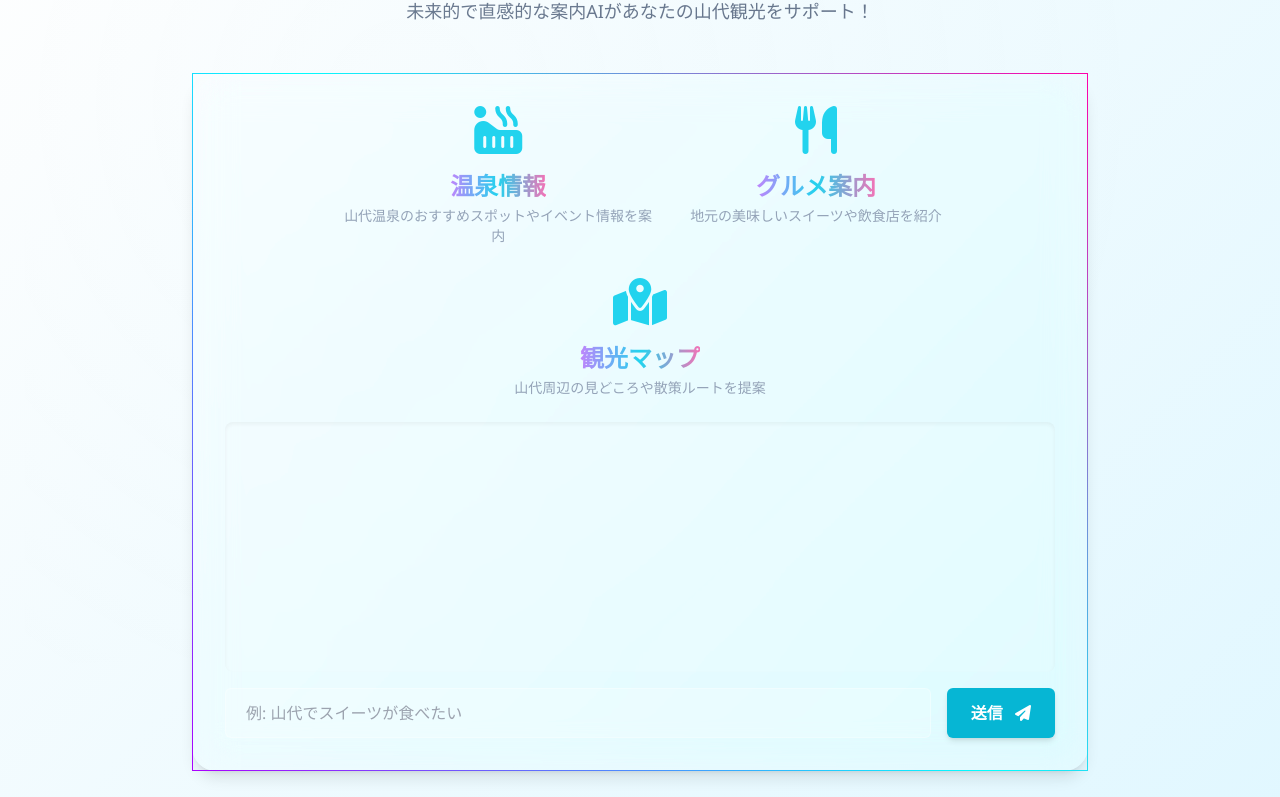
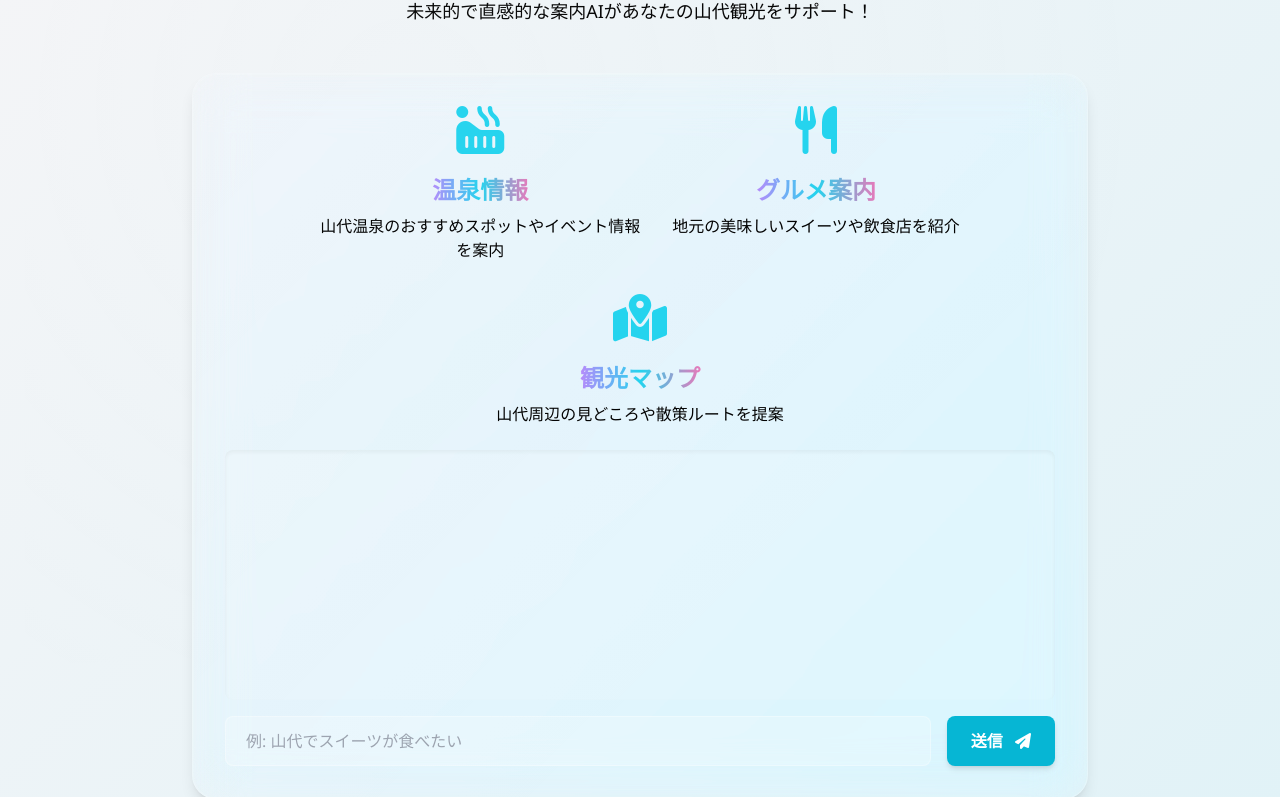
Before and after one commit to ginta0212/yamashiro-ai, a website: page index.html in a window 1280 px wide. Shown: the part 112-909 px from the top of the page. Drawn offline with nearby package versions, Linux system fonts and the light colour scheme.

Commit message:
Update index.html

```diff
--- a/index.html
+++ b/index.html
@@ -7,7 +7,6 @@
 <script src="https://cdn.tailwindcss.com"></script>
 <link href="https://cdnjs.cloudflare.com/ajax/libs/font-awesome/6.4.0/css/all.min.css" rel="stylesheet"/>
 <style>
-    /* 背景グラデーション＋微妙な光の層 */
   body {
     font-family: 'Segoe UI', 'Inter', sans-serif;
     min-height: 100vh;
@@ -15,16 +14,16 @@
     flex-direction: column;
     align-items: center;
     padding: 2rem 1rem;
-      background: linear-gradient(135deg, #fefefe, #e0f7ff);
+    background: linear-gradient(135deg, #f5f5f7, #e0f2f7);
     color: rgba(30,30,30,0.9);
     transition: background 0.5s, color 0.5s;
+    position: relative;
   }
   body.dark {
     background: linear-gradient(135deg, #0f172a, #1e293b);
     color: rgba(224,232,240,0.9);
   }
 
-    /* 微妙に動く光 */
   body::before {
     content: '';
     position: fixed;
@@ -39,56 +38,65 @@
     100% { transform: translate(0,0); }
   }
 
-    /* Glass効果 */
+  /* ガチガラスボックス */
   .glass {
-      background: rgba(255,255,255,0.15);
-      backdrop-filter: blur(20px) saturate(180%);
-      border: 1px solid rgba(255,255,255,0.3);
-      border-image: linear-gradient(45deg, #a0f,#0ff,#f0a) 1;
-      box-shadow: 0 0 30px rgba(255,255,255,0.15);
+    position: relative;
+    background: rgba(255,255,255,0.05);
+    backdrop-filter: blur(25px) saturate(200%);
+    border: 1px solid rgba(255,255,255,0.2);
     border-radius: 1.5rem;
+    box-shadow: 0 4px 40px rgba(255,255,255,0.08), 0 0 80px rgba(0,255,255,0.05);
     transition: background 0.5s, box-shadow 0.5s;
+    overflow: hidden;
   }
   body.dark .glass {
     background: rgba(255,255,255,0.08);
-      box-shadow: 0 0 25px rgba(0,255,255,0.1);
+    box-shadow: 0 4px 35px rgba(0,255,255,0.1), 0 0 70px rgba(0,255,255,0.03);
   }
 
-    /* メッセージフェードイン */
+  /* ハイライトと光の層 */
+  .glass::before {
+    content:'';
+    position:absolute;
+    top:0; left:0; width:100%; height:100%;
+    border-radius:1.5rem;
+    border-top:1px solid rgba(255,255,255,0.15);
+    border-left:1px solid rgba(255,255,255,0.1);
+    pointer-events:none;
+  }
+  .glass::after {
+    content:'';
+    position:absolute;
+    top:0; left:0; width:100%; height:100%;
+    border-radius:1.5rem;
+    background: linear-gradient(135deg, rgba(255,255,255,0.03), transparent 70%);
+    pointer-events:none;
+  }
+
   @keyframes messageFade {
     from { opacity: 0; transform: translateY(10px); }
     to { opacity: 1; transform: translateY(0); }
   }
-    #messages div {
-      animation: messageFade 0.4s ease;
-    }
+  #messages div { animation: messageFade 0.4s ease; }
 
-    /* スクロールバー */
-    #messages::-webkit-scrollbar {
-      width: 8px;
-    }
-    #messages::-webkit-scrollbar-thumb {
-      background-color: rgba(56, 189, 248, 0.5);
-      border-radius: 4px;
-    }
-    #messages::-webkit-scrollbar-track {
-      background: transparent;
-    }
+  #messages::-webkit-scrollbar { width:8px; }
+  #messages::-webkit-scrollbar-thumb { background-color: rgba(56,189,248,0.5); border-radius:4px; }
+  #messages::-webkit-scrollbar-track { background:transparent; }
 </style>
 </head>
 <body>
-  <!-- モード切替ボタン -->
+
 <div class="fixed top-4 right-4">
   <button id="modeToggle" class="px-4 py-2 rounded-md bg-cyan-400 text-white font-bold shadow-md hover:bg-cyan-500 transition-transform active:scale-95">
-      モード切替
+    Light/Dark
   </button>
 </div>
 
 <header class="w-full max-w-4xl text-center mb-12">
-    <h1 class="text-6xl font-extrabold text-gradient tracking-wide mb-4 drop-shadow-md bg-clip-text text-transparent bg-gradient-to-r from-purple-400 via-cyan-400 to-pink-400">
+  <h1 class="text-6xl font-extrabold tracking-wide mb-4 drop-shadow-md bg-clip-text text-transparent bg-gradient-to-r from-purple-400 via-cyan-400 to-pink-400">
     山代案内AI <i class="fas fa-robot"></i>
   </h1>
-    <p class="text-lg text-slate-500 dark:text-slate-300 max-w-xl mx-auto">
+  <p class="text-black dark:text-white text-lg max-w-xl mx-auto">
     未来的で直感的な案内AIがあなたの山代観光をサポート！
   </p>
 </header>
@@ -97,26 +105,32 @@
   <section class="flex gap-8 justify-center flex-wrap">
     <div class="flex flex-col items-center text-cyan-400 max-w-xs">
       <i class="fas fa-hot-tub fa-3x mb-4"></i>
-        <h2 class="text-2xl font-bold mb-1 bg-gradient-to-r from-purple-400 via-cyan-400 to-pink-400 bg-clip-text text-transparent">温泉情報</h2>
-        <p class="text-sm text-slate-400 text-center">山代温泉のおすすめスポットやイベント情報を案内</p>
+      <h2 class="text-2xl font-bold mb-1 bg-gradient-to-r from-purple-400 via-cyan-400 to-pink-400 bg-clip-text text-transparent rounded-lg p-1">
+        温泉情報
+      </h2>
+      <p class="text-black dark:text-white text-center">山代温泉のおすすめスポットやイベント情報を案内</p>
     </div>
     <div class="flex flex-col items-center text-cyan-400 max-w-xs">
       <i class="fas fa-utensils fa-3x mb-4"></i>
-        <h2 class="text-2xl font-bold mb-1 bg-gradient-to-r from-purple-400 via-cyan-400 to-pink-400 bg-clip-text text-transparent">グルメ案内</h2>
-        <p class="text-sm text-slate-400 text-center">地元の美味しいスイーツや飲食店を紹介</p>
+      <h2 class="text-2xl font-bold mb-1 bg-gradient-to-r from-purple-400 via-cyan-400 to-pink-400 bg-clip-text text-transparent rounded-lg p-1">
+        グルメ案内
+      </h2>
+      <p class="text-black dark:text-white text-center">地元の美味しいスイーツや飲食店を紹介</p>
     </div>
     <div class="flex flex-col items-center text-cyan-400 max-w-xs">
       <i class="fas fa-map-location-dot fa-3x mb-4"></i>
-        <h2 class="text-2xl font-bold mb-1 bg-gradient-to-r from-purple-400 via-cyan-400 to-pink-400 bg-clip-text text-transparent">観光マップ</h2>
-        <p class="text-sm text-slate-400 text-center">山代周辺の見どころや散策ルートを提案</p>
+      <h2 class="text-2xl font-bold mb-1 bg-gradient-to-r from-purple-400 via-cyan-400 to-pink-400 bg-clip-text text-transparent rounded-lg p-1">
+        観光マップ
+      </h2>
+      <p class="text-black dark:text-white text-center">山代周辺の見どころや散策ルートを提案</p>
     </div>
   </section>
 
   <section>
     <div id="messages" class="min-h-[250px] max-h-96 overflow-y-auto p-4 bg-white/10 dark:bg-gray-800/20 rounded-lg text-sm space-y-3 shadow-inner"></div>
     <div class="flex gap-4 mt-4">
-        <input type="text" id="userInput" class="flex-1 rounded-md px-5 py-3 bg-white/20 dark:bg-gray-700/20 text-black dark:text-white border border-white/30 dark:border-gray-500 focus:outline-none focus:ring-2 focus:ring-cyan-400" placeholder="例: 山代でスイーツが食べたい" />
-        <button onclick="sendMessage()" class="bg-cyan-500 hover:bg-cyan-600 text-white px-6 py-3 rounded-md font-bold shadow-md transition-transform active:scale-95">
+      <input type="text" id="userInput" class="flex-1 rounded-lg px-5 py-3 bg-white/20 dark:bg-gray-700/20 text-black dark:text-white border border-white/30 dark:border-gray-500 focus:outline-none focus:ring-2 focus:ring-cyan-400" placeholder="例: 山代でスイーツが食べたい" />
+      <button onclick="sendMessage()" class="bg-cyan-500 hover:bg-cyan-600 text-white px-6 py-3 rounded-lg font-bold shadow-md transition-transform active:scale-95">
         送信 <i class="fas fa-paper-plane ml-2"></i>
       </button>
     </div>
@@ -128,13 +142,9 @@
 </footer>
 
 <script>
-    // ダーク／ライトモード切替
 const btn = document.getElementById('modeToggle');
-    btn.addEventListener('click', () => {
-      document.body.classList.toggle('dark');
-    });
+btn.addEventListener('click', () => { document.body.classList.toggle('dark'); });
 
-    // メッセージ送信
 async function sendMessage() {
   const input = document.getElementById('userInput');
   const messages = document.getElementById('messages');
@@ -160,5 +170,6 @@
   }
 }
 </script>
+
 </body>
 </html>
```
Lines whose indentation alone changed are shown as unchanged.
